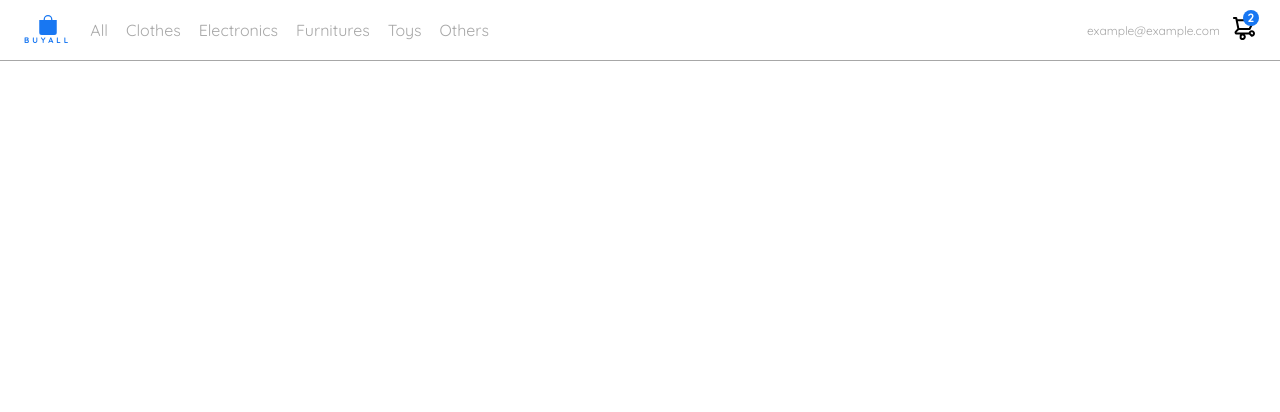
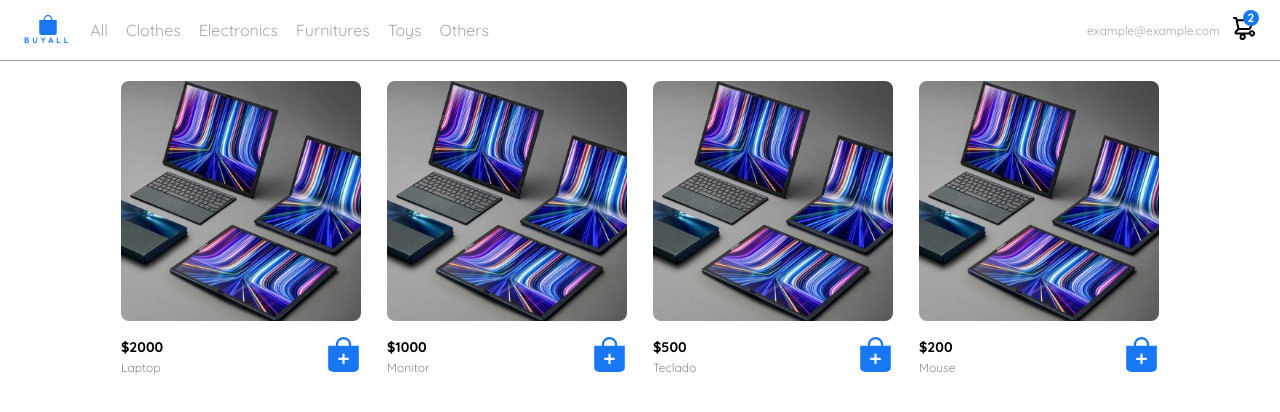
Before and after one commit to josema357/BuyAll, a plain HTML site: page index.html in a window 1280 px wide. Drawn offline with Linux system fonts and the light colour scheme.

Commit message:
UI index - Inicio Product List

```diff
--- a/index.css
+++ b/index.css
@@ -258,10 +258,64 @@ nav{
     align-items: center;
     justify-content: center;
 }
+/****************************Inicio - Product List*************************************/
+
+.cards-container{
+    display: grid;
+    grid-template-columns: repeat(auto-fill, 240px);
+    gap: 26px;
+    place-content: center;
+    margin-top: 20px;
+}
+.product-card{
+    width: 240px;
+}
+.product-card img{
+    width: 240px;
+    height: 240px;
+    border-radius: 8px;
+    object-fit: cover;
+}
+.product-info{
+    display: flex;
+    justify-content: space-between;
+    align-items: center;
+    margin-top: 12px;
+}
+.product-card figure{
+    margin: 0;
+}
+.product-card figure img{
+    width: 35px;
+    height: 35px;
+}
+.product-info div p:nth-child(1){
+    font-weight: bold;
+    font-size: 14px;
+    margin-top: 0;
+    margin-bottom: 4px;
+}
+.product-info div p:nth-child(2){
+    font-size: 12px;
+    margin: 0;
+    color: #898787;
+}
+
 
 @media (max-width: 640px){
     .product-detail{
         width: 100%;
+    }
+    .cards-container{
+        grid-template-columns: repeat(auto-fill, 140px);
+    }
+    .product-card{
+        width: 140px;
+    }
+    .product-card img{
+        width: 140px;
+        height: 140px;
+
     }
 }
 @media (max-width: 710px){
--- a/index.html
+++ b/index.html
@@ -124,6 +124,22 @@
             </button>
         </div>
     </aside>
+    <section class="main-container">
+        <div class="cards-container">
+            <!-- <div class="product-card">
+                <img src="./images/laptop.jpg" alt="" class="product-img">
+                <div class="product-info">
+                    <div>
+                        <p>$1200.00</p>
+                        <p>Laptop HP</p>
+                    </div>
+                    <figure>
+                        <img src="./icons/bt_add_to_cart.svg" alt="">
+                    </figure>
+                </div>
+            </div> -->
+        </div>
+    </section>
     <script src="./index.js"></script>
 </body>
 </html>
--- a/index.js
+++ b/index.js
@@ -4,6 +4,7 @@ const menuHamIcon=document.querySelector(".menu");
 const mobileMenu=document.querySelector(".mobile-menu");
 const menuCartIcon=document.querySelector(".navbar-shopping-cart");
 const aside=document.querySelector(".product-detail");
+const cardsContainer=document.querySelector(".cards-container");
 
 menuEmail.addEventListener("click",toggleDesktopMenu);
 menuHamIcon.addEventListener("click",toggleMobileMenu);
@@ -24,3 +25,64 @@ function toggleCarritoAside(){
     desktopMenu.classList.add("inactive");
     aside.classList.toggle("inactive");
 }
+
+const productList=[
+    {
+        name: "Laptop",
+        price: 2000.00,
+        img: "./images/laptop.jpg"
+    },
+    {
+        name: "Monitor",
+        price: 1000.00,
+        img: "./images/laptop.jpg"
+    },
+    {
+        name: "Teclado",
+        price: 500.00,
+        img: "./images/laptop.jpg"
+    },
+    {
+        name: "Mouse",
+        price: 200.00,
+        img: "./images/laptop.jpg"
+    }
+];
+
+
+function renderProducts(arr){
+    for (product of arr) {
+        const productCard=document.createElement('div');
+        productCard.classList.add('product-card');
+
+        const img=document.createElement("img");
+        img.setAttribute("src",product.img);
+
+        const productInfo=document.createElement('div');
+        productInfo.classList.add('product-info');
+
+        const productInfoDiv=document.createElement('div');
+        const productPrice=document.createElement('p');
+        productPrice.innerText='$'+ product.price;
+        const productName=document.createElement('p');
+        productName.innerText=product.name;
+
+        productInfoDiv.appendChild(productPrice);
+        productInfoDiv.appendChild(productName);
+
+        const productInfoFigure=document.createElement('figure');
+        const productImgCart=document.createElement('img');
+        productImgCart.setAttribute("src","./icons/bt_add_to_cart.svg");
+
+        productInfoFigure.appendChild(productImgCart);
+        productInfo.appendChild(productInfoDiv);
+        productInfo.appendChild(productInfoFigure);
+
+        productCard.appendChild(img);
+        productCard.appendChild(productInfo);
+
+        cardsContainer.appendChild(productCard)
+    }
+}
+
+renderProducts(productList)
```
